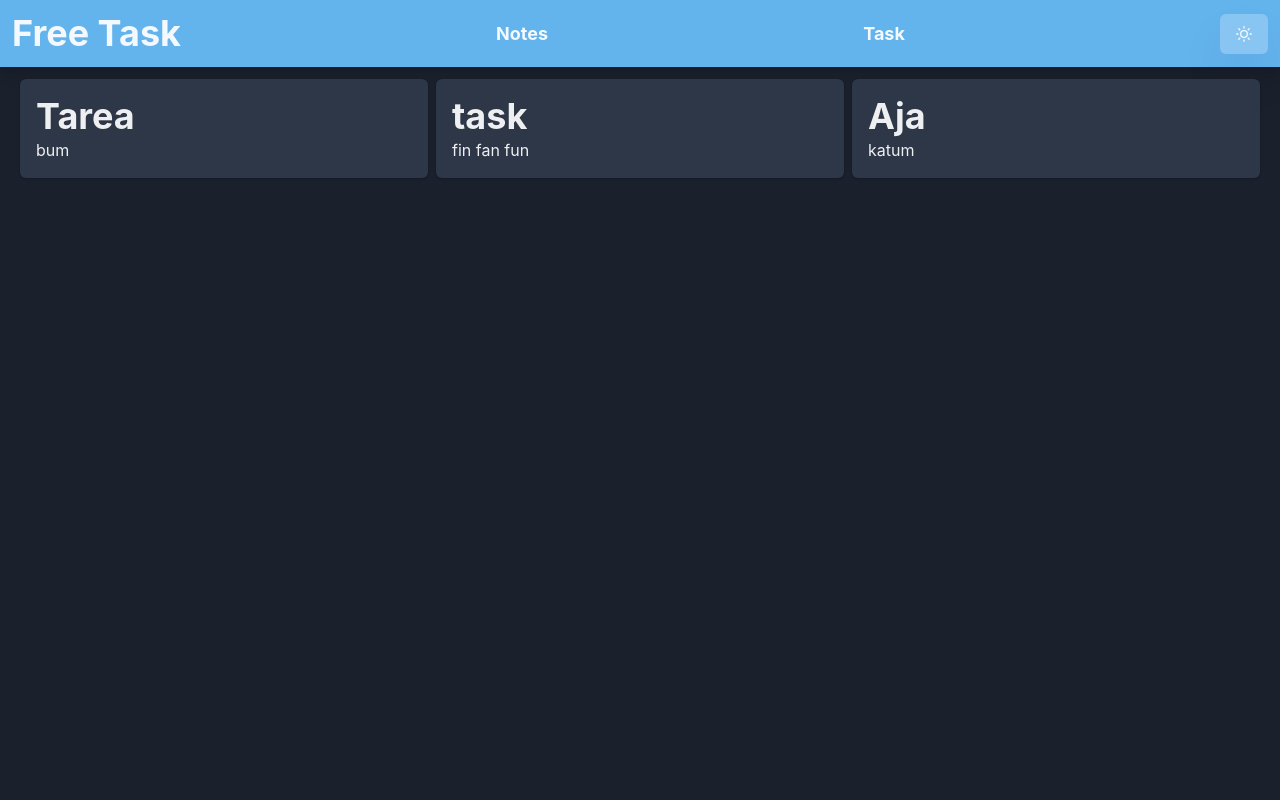
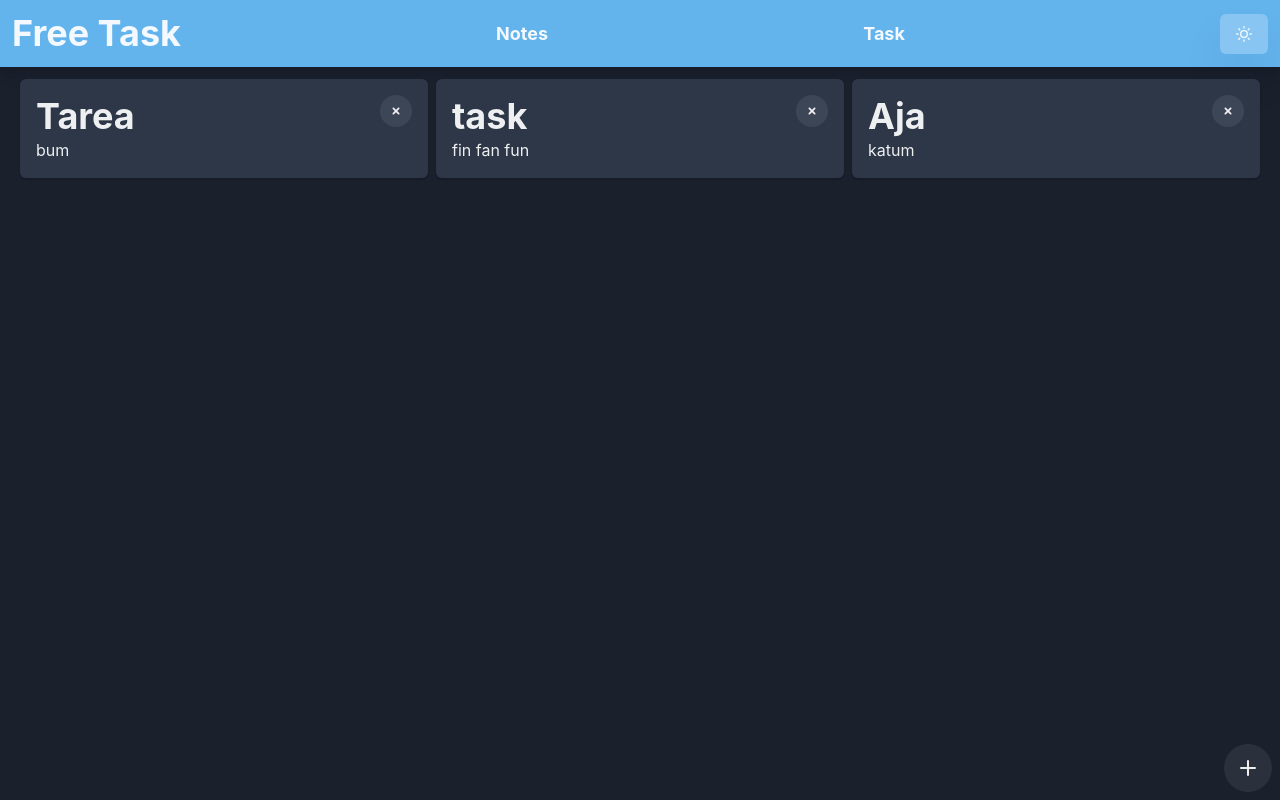
Before and after one commit to Haessler16/Free-Task, a Next.js app: page /notes in a window 1280 px wide. Built offline with nearby package versions, Linux system fonts and the light colour scheme.

Commit message:
add: Add Button, improve buttons in menu, form in notes, notelist card with link and delete button, show one note page and show form state

```diff
--- /dev/null
+++ b/components/AddButton/index.tsx
@@ -0,0 +1,18 @@
+import { Button, Flex } from '@chakra-ui/react'
+import { AddIcon } from '@chakra-ui/icons'
+import { FC } from 'react'
+
+export const AddButton: FC<{ handleAdd: () => void }> = ({ handleAdd }) => {
+  return (
+    <Flex pos='fixed' bottom='2' right='2' justifyContent='end' width='100%'>
+      <Button
+        title='add'
+        borderRadius='full'
+        p='4'
+        h='auto'
+        onClick={handleAdd}>
+        <AddIcon />
+      </Button>
+    </Flex>
+  )
+}
--- a/components/Header/index.tsx
+++ b/components/Header/index.tsx
@@ -54,7 +54,7 @@ export const Header = () => {
 
       {isLessThan800 && (
         <Menu>
-          <MenuButton as={Button}>
+          <MenuButton as={Button} title='Hamburger Icon'>
             <HamburgerIcon />
           </MenuButton>
 
@@ -71,7 +71,7 @@ export const Header = () => {
               </Link>
             </MenuItem>
 
-            <MenuItem justifyContent='space-between'>
+            <MenuItem as='div' justifyContent='space-between'>
               <Text fontSize='lg' fontWeight='bold'>
                 Theme:
               </Text>
--- /dev/null
+++ b/components/Notes/Form/index.tsx
@@ -0,0 +1,32 @@
+import {
+  Button,
+  Flex,
+  FormControl,
+  FormLabel,
+  Input,
+  Textarea,
+} from '@chakra-ui/react'
+import { FC } from 'react'
+
+interface iFormToNotes {
+  setShowForm: (state: boolean) => void
+}
+
+export const FormToNotes: FC<iFormToNotes> = ({ setShowForm }) => {
+  return (
+    <>
+      <FormControl px={5}>
+        <FormLabel>Title</FormLabel>
+        <Input type='text' />
+
+        <FormLabel>Description</FormLabel>
+        <Textarea placeholder='Here is a sample placeholder' />
+      </FormControl>
+
+      <Flex>
+        <Button onClick={() => setShowForm(false)}>go back</Button>
+        <Button>Ok</Button>
+      </Flex>
+    </>
+  )
+}
--- a/components/Notes/List/index.tsx
+++ b/components/Notes/List/index.tsx
@@ -1,12 +1,23 @@
+import { FC } from 'react'
+import NextLink from 'next/link'
+
+import { Button, Link } from '@chakra-ui/react'
 import { Card, Heading, Text } from '@chakra-ui/react'
-import { FC } from 'react'
+import { SmallCloseIcon } from '@chakra-ui/icons'
+
 import { iNotes } from 'utils/interefaces/notes'
 
 export const NotesList: FC<{ note: iNotes }> = ({ note }) => {
   return (
-    <Card p='4'>
-      <Heading>{note.title}</Heading>
-      <Text>{note.description}</Text>
+    <Card p='4' flexDir='row' justifyContent='space-between'>
+      <Link as={NextLink} href={`/notes/${note.id}`}>
+        <Heading>{note.title}</Heading>
+        <Text>{note.description}</Text>
+      </Link>
+
+      <Button size='sm' borderRadius='full' p={1}>
+        <SmallCloseIcon></SmallCloseIcon>
+      </Button>
     </Card>
   )
 }
--- a/layouts/main.tsx
+++ b/layouts/main.tsx
@@ -8,8 +8,9 @@ interface iMainLayout {
 
 export const MainLayout: FC<iMainLayout> = ({ children }) => {
   return (
-    <Box w='100%'>
+    <Box w='100%' h='100%'>
       <Header />
+
       {children}
     </Box>
   )
--- a/pages/notes/index.tsx
+++ b/pages/notes/index.tsx
@@ -2,7 +2,11 @@ import Head from 'next/head'
 import { MainLayout } from 'layouts/main'
 import { NotesList } from 'components/Notes/List'
 import { iNotes } from 'utils/interefaces/notes'
-import { Grid } from '@chakra-ui/react'
+import { Grid, Button, Flex } from '@chakra-ui/react'
+import { useState } from 'react'
+import { FormToNotes } from 'components/Notes/Form'
+import { AddIcon } from '@chakra-ui/icons'
+import { AddButton } from 'components/AddButton'
 
 const data: iNotes[] = [
   {
@@ -32,6 +36,14 @@ const data: iNotes[] = [
 ]
 
 const Notes = () => {
+  const [showForm, setShowForm] = useState(false)
+
+  const addNotesForm = () => {
+    setShowForm(true)
+  }
+
+  console.log({ showForm })
+
   return (
     <MainLayout>
       <Head>
@@ -41,6 +53,8 @@ const Notes = () => {
       </Head>
 
       <main>
+        {!showForm ? (
+          <>
             <Grid
               id='characters_grid'
               templateColumns='repeat(auto-fit, minmax(min(100%, 22rem), 1fr))'
@@ -50,6 +64,12 @@ const Notes = () => {
                 return <NotesList key={note.id} note={note} />
               })}
             </Grid>
+
+            <AddButton handleAdd={addNotesForm} />
+          </>
+        ) : (
+          <FormToNotes setShowForm={setShowForm} />
+        )}
       </main>
     </MainLayout>
   )
```
Also changed, not shown: pages/notes/[id].tsx (added, +46 -0 lines). Lines whose indentation alone changed are shown as unchanged.
